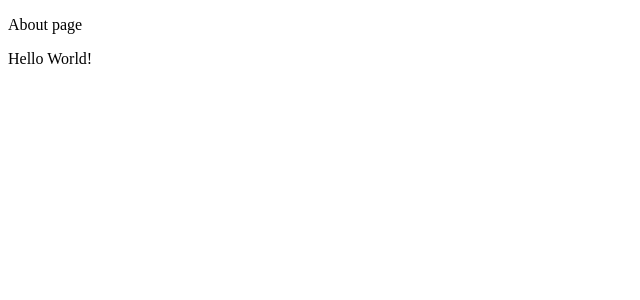
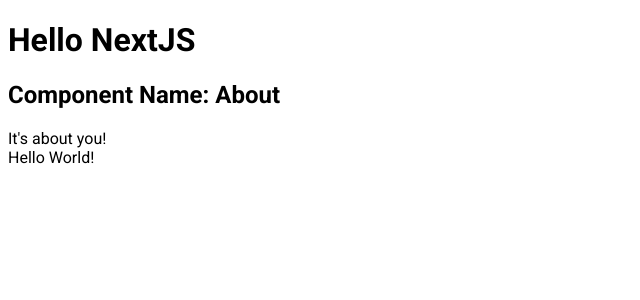
Before and after one commit to phatnguyenuit/nextjs-typescript, a Next.js app: page /about in a window 1280 px wide. Shown: the top 300 px of the page, without its empty margins (0-640 px from the left). Built offline with nearby package versions, Linux system fonts and the light colour scheme.

Commit message:
Override app and document

```diff
--- /dev/null
+++ b/public/styles/app.css
@@ -0,0 +1,3 @@
+* {
+  font-family: "Roboto";
+}
--- /dev/null
+++ b/src/pages/_app.tsx
@@ -0,0 +1,13 @@
+import { AppProps } from 'next/app';
+
+function App({ Component, pageProps }: AppProps) {
+  return (
+    <div>
+      <h1>Hello NextJS</h1>
+      <h2>Component Name: {Component.displayName || Component.name}</h2>
+      <Component {...pageProps} />
+    </div>
+  );
+}
+
+export default App;
--- /dev/null
+++ b/src/pages/_document.tsx
@@ -0,0 +1,25 @@
+import NextDocument, { Html, Head, Main, NextScript } from 'next/document';
+
+class Document extends NextDocument {
+  static async getInitialProps(ctx) {
+    const initialProps = await NextDocument.getInitialProps(ctx);
+    return { ...initialProps };
+  }
+
+  render() {
+    return (
+      <Html>
+        <Head>
+          <link href="https://fonts.googleapis.com/css2?family=Roboto:wght@300;400;500;700&amp;display=swap" rel="stylesheet" />
+          <link href="/styles/app.css" rel="stylesheet" />
+        </Head>
+        <body>
+          <Main />
+          <NextScript />
+        </body>
+      </Html>
+    );
+  }
+}
+
+export default Document;
--- a/src/pages/about/index.tsx
+++ b/src/pages/about/index.tsx
@@ -4,9 +4,11 @@
 const About: NextPage = () => {
   return (
     <div>
-      <p>About page</p>
+      It's about you!
       <Hello>World!</Hello>
     </div>
   );
 };
+
+About.displayName = 'About';
 export default About;
```
Also changed, not shown: src/pages/index.tsx (+8 -3 lines).
